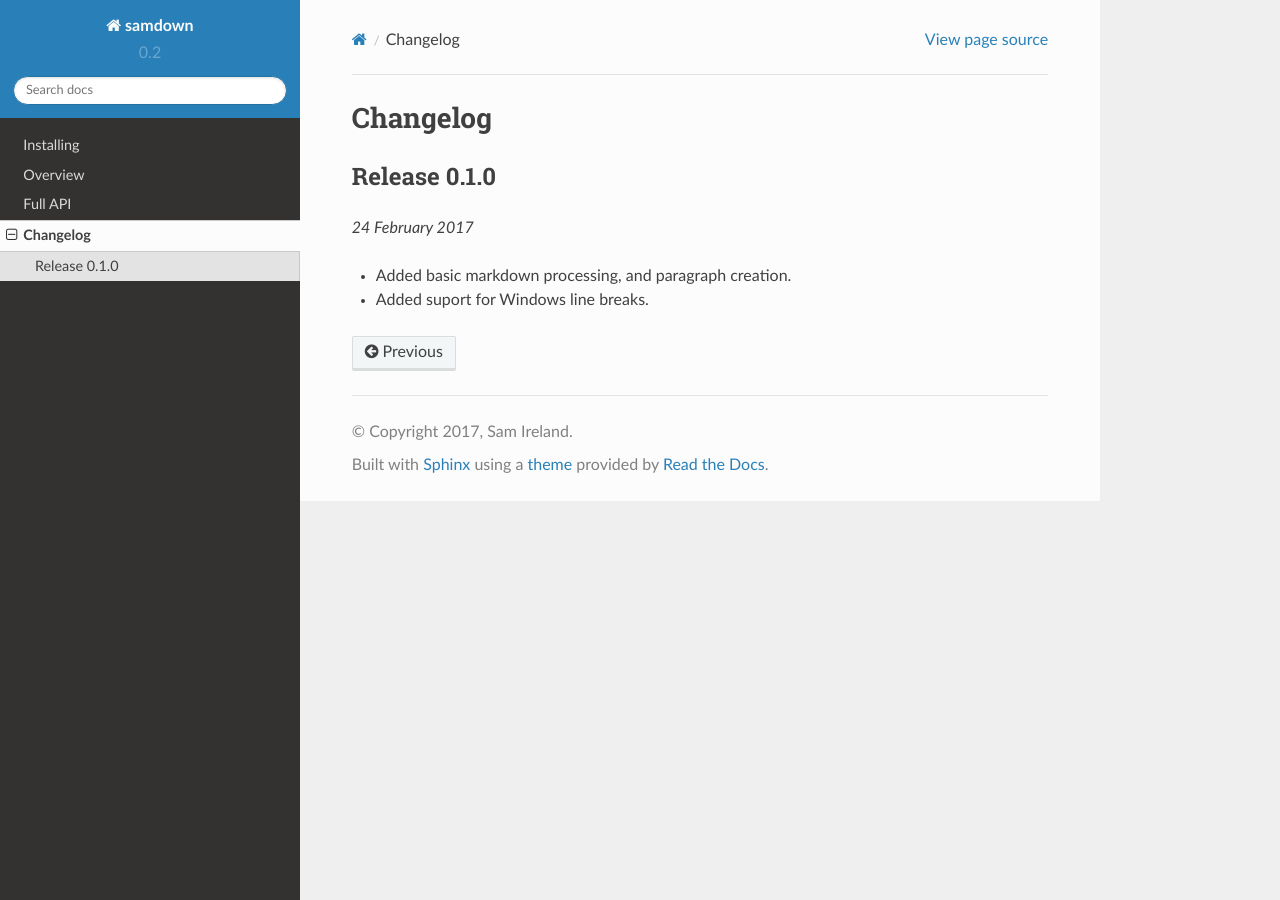
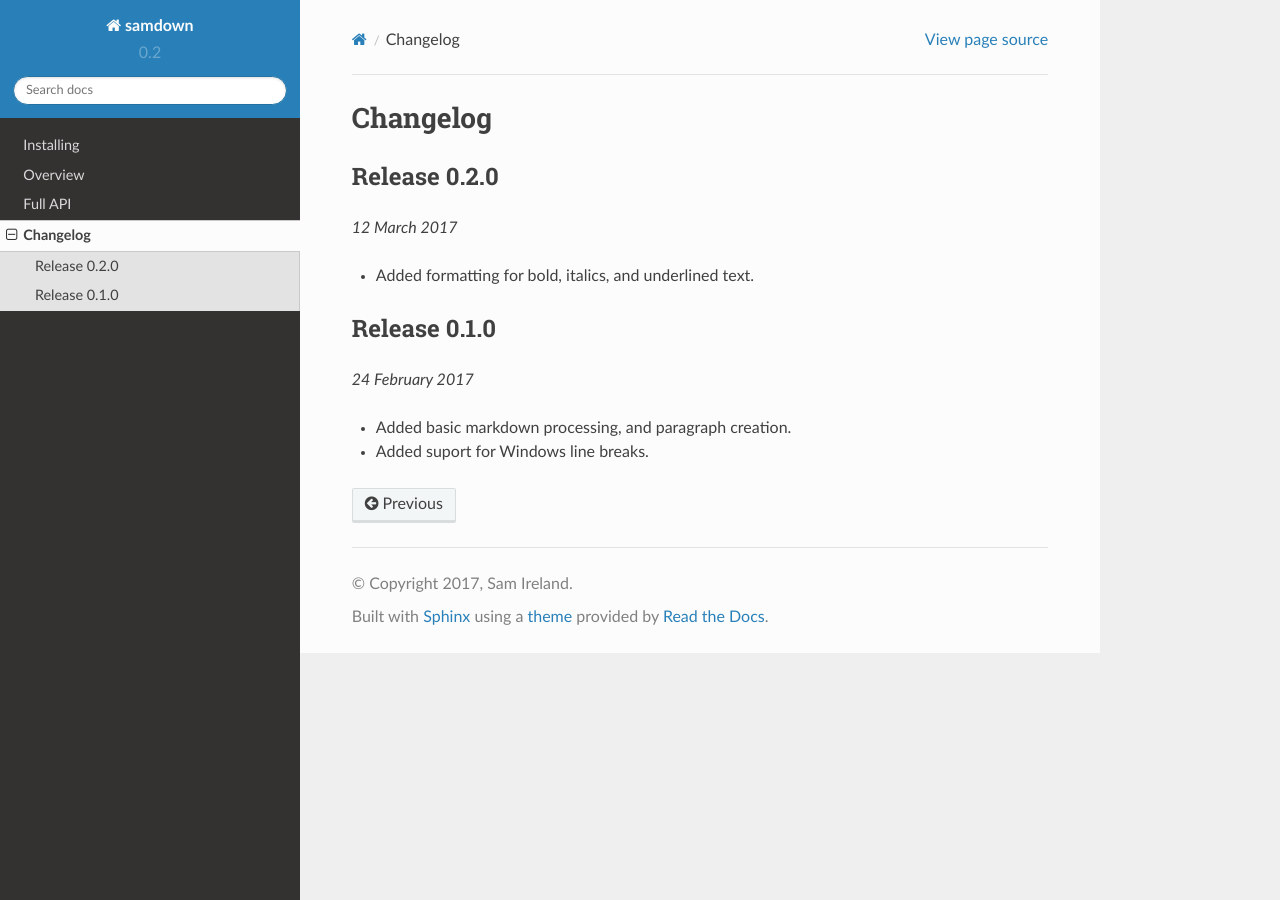
Before and after one commit to samirelanduk/docupy, a Sphinx documentation site: the page built from docs/source/changelog.rst, in a window 1280 px wide. Built offline with Sphinx 7.4.7 and the Read the Docs theme 2.0.0, drawn with Linux system fonts in a browser that asks for light colours.

Commit message:
Add changelog for 0.2

```diff
--- a/docs/source/changelog.rst
+++ b/docs/source/changelog.rst
@@ -1,5 +1,13 @@
 Changelog
 ---------
+
+Release 0.2.0
+~~~~~~~~~~~~~
+
+`12 March 2017`
+
+* Added formatting for bold, italics, and underlined text.
+
 
 Release 0.1.0
 ~~~~~~~~~~~~~
```
